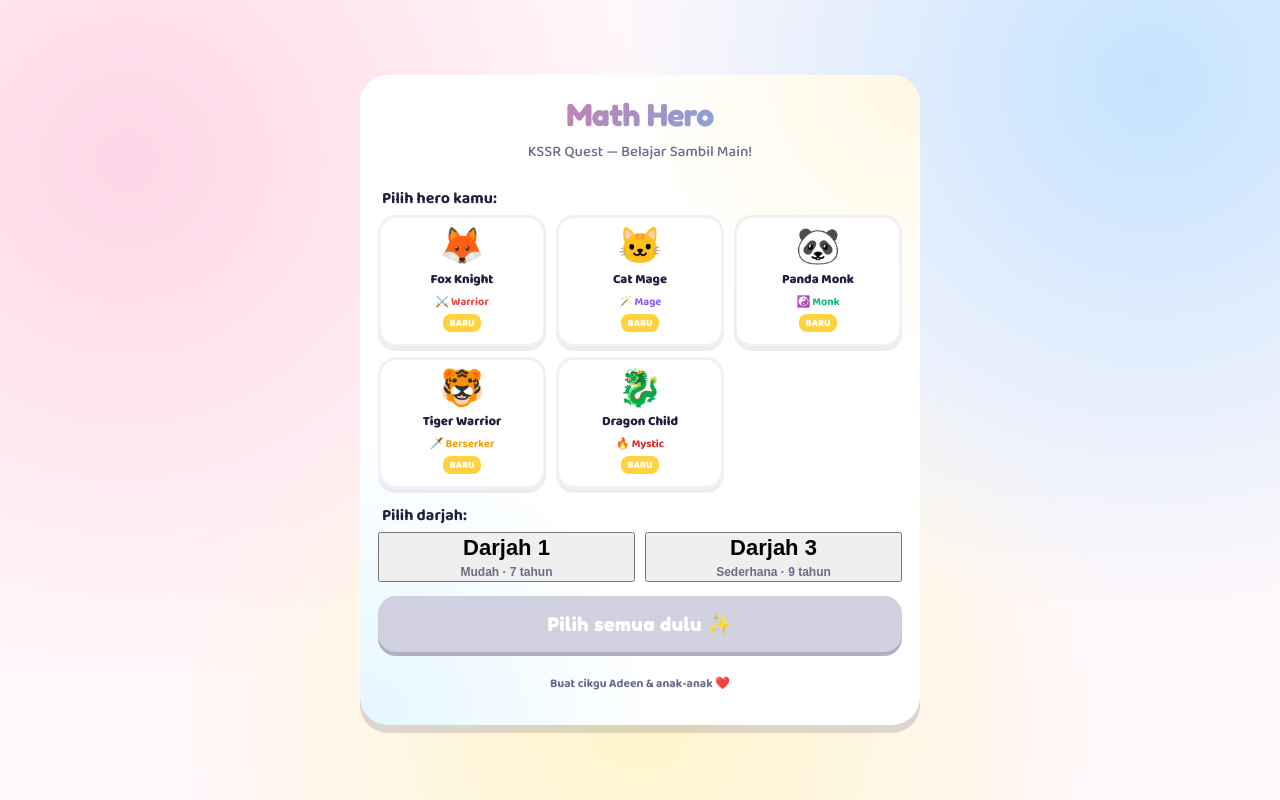
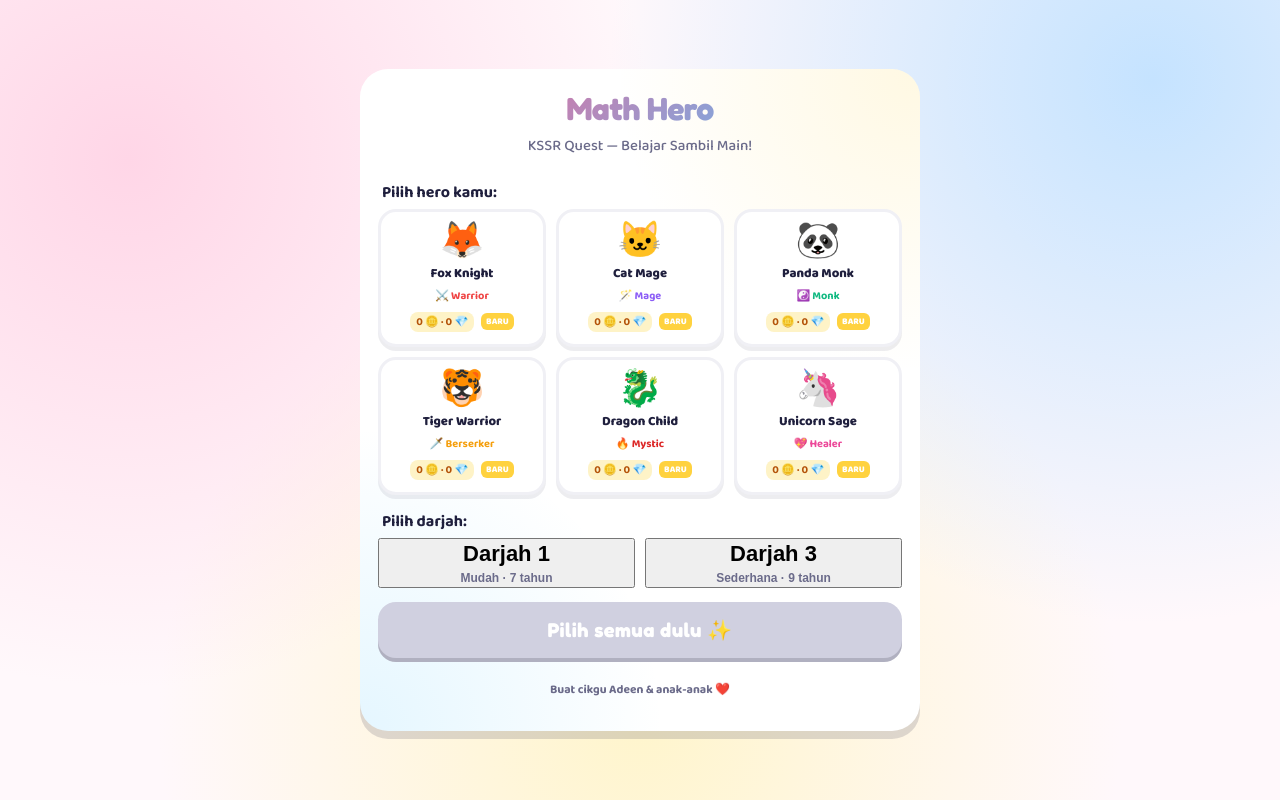
Before and after one commit to 10thpersons/math-hero, a plain HTML site: page index.html in a window 1280 px wide. Drawn offline with Linux system fonts and the light colour scheme.

Commit message:
fix: 6th hero (Unicorn Sage) for clean 3x2 grid + consistent card layout

```diff
--- a/index.html
+++ b/index.html
@@ -125,6 +125,12 @@
     border: 3px solid #f0f0f5;
     border-radius: 18px;
     padding: 12px 6px;
+    min-height: 130px;
+    display: flex;
+    flex-direction: column;
+    align-items: center;
+    justify-content: center;
+    gap: 3px;
     font-family: inherit;
     font-weight: 700;
     font-size: 14px;
@@ -149,13 +155,24 @@
     border-radius: 8px;
     margin-top: 2px;
   }
-  .body-btn .body-new {
-    font-size: 10px;
+  .body-btn .body-new-badge {
+    display: inline-block;
+    font-size: 9px;
     color: white;
     background: var(--accent);
-    padding: 1px 6px;
-    border-radius: 8px;
+    padding: 1px 5px;
+    border-radius: 6px;
     font-weight: 800;
+    margin-left: 3px;
+    vertical-align: middle;
+  }
+  .body-btn .body-stack {
+    display: flex;
+    align-items: center;
+    justify-content: center;
+    gap: 4px;
+    flex-wrap: wrap;
+    margin-top: 2px;
   }
   .body-btn.selected, .grade-btn.selected {
     border-color: var(--primary);
@@ -803,6 +820,7 @@ const BODIES = [
   { id: 'panda', emoji: '🐼', name: 'Panda Monk', cls: 'Monk',     icon: '☯️', color: '#10b981' },
   { id: 'tiger', emoji: '🐯', name: 'Tiger Warrior', cls: 'Berserker', icon: '🗡️', color: '#f59e0b' },
   { id: 'dragon', emoji: '🐉', name: 'Dragon Child', cls: 'Mystic', icon: '🔥', color: '#dc2626' },
+  { id: 'unicorn', emoji: '🦄', name: 'Unicorn Sage', cls: 'Healer', icon: '💖', color: '#ec4899' },
 ];
 
 /* ===========================
@@ -959,8 +977,8 @@ function renderBodies() {
       <span class="body-name">${b.name}</span>
       <span class="body-class" style="color:${b.color}">${b.icon} ${b.cls}</span>
       ${existing
-        ? `<span class="body-coins">${existing.coins} 🪙 · ${existing.gems} 💎</span>`
-        : `<span class="body-new">BARU</span>`}
+        ? `<div class="body-stack"><span class="body-coins">${existing.coins} 🪙 · ${existing.gems} 💎</span></div>`
+        : `<div class="body-stack"><span class="body-coins">0 🪙 · 0 💎</span><span class="body-new-badge">BARU</span></div>`}
     `;
     btn.addEventListener('click', () => selectBody(b.id));
     grid.appendChild(btn);
```
